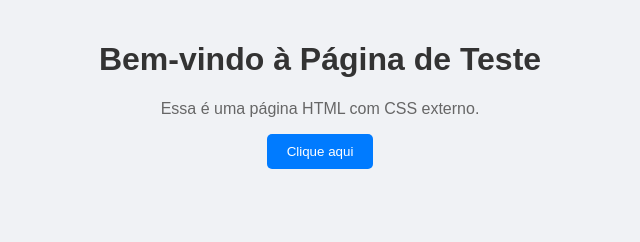
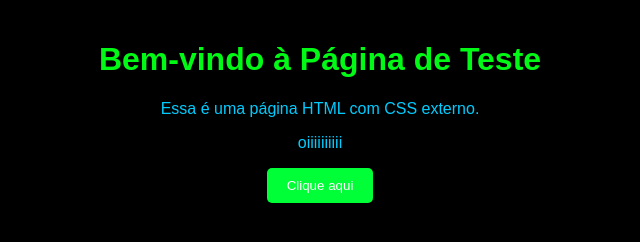
Before and after one commit to freese11/aula_novaCsseHtml, a plain HTML site: page index.html in a window 1280 px wide. Shown: the whole page, without its empty margins (320-960 px from the left). Drawn offline with Linux system fonts and the light colour scheme.

Commit message:
oppaa
sfasf

```diff
--- a/index.html
+++ b/index.html
@@ -9,6 +9,7 @@
 <body>
   <h1>Bem-vindo à Página de Teste</h1>
   <p>Essa é uma página HTML com CSS externo.</p>
+  <p>oiiiiiiiiii</p>
   <button onclick="alert('Você clicou no botão!')">Clique aqui</button>
 </body>
 </html>
--- a/testecss.css
+++ b/testecss.css
@@ -1,22 +1,22 @@
 body {
   font-family: Arial, sans-serif;
-  background-color: #f0f2f5;
+  background-color: #000000;
   margin: 0;
   padding: 20px;
   text-align: center;
 }
 
 h1 {
-  color: #333;
+  color: #00fa15;
 }
 
 p {
-  color: #666;
+  color: #00ccff;
 }
 
 button {
   padding: 10px 20px;
-  background-color: #007bff;
+  background-color: #00ff37;
   color: white;
   border: none;
   border-radius: 5px;
@@ -25,5 +25,5 @@ button {
 }
 
 button:hover {
-  background-color: #0056b3;
+  background-color: #00b309;
 }
```
